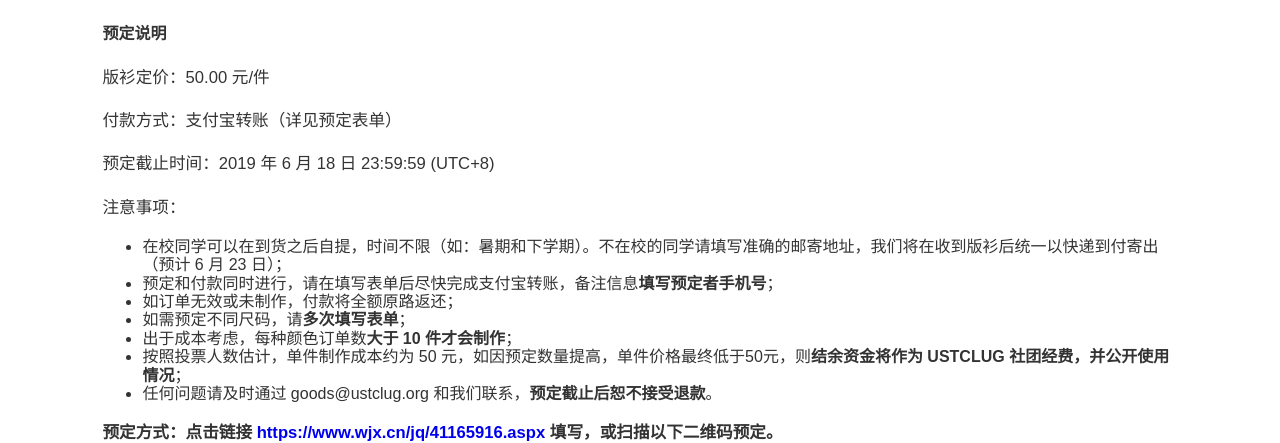
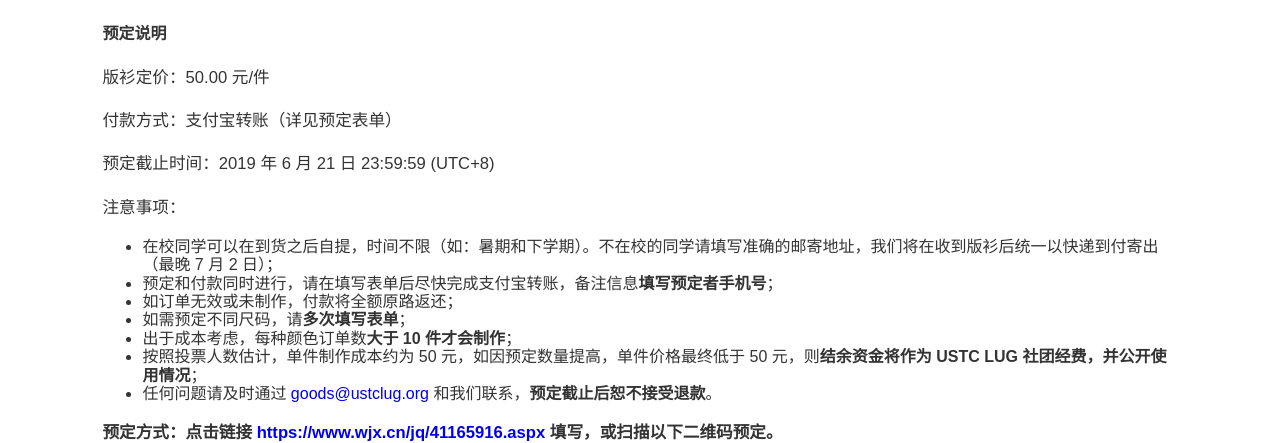
Before and after one commit to ustclug/news, a Jekyll site: the page built from _posts/2019-06-12-2019-bbs-linux-banshan-preorder-start.md, in a window 1280 px wide and 1400 px high, scrolled down 2927 px, cut to the strip 106-549 px from the top of the window. Built offline with Jekyll 4.4.1, drawn with Linux system fonts in a browser that asks for light colours; nearby versions of some CDN libraries; some of the changed lines change nothing that is shown; some of the changed text lies outside the part shown.

Commit message:
Update information on 2019 banshan

```diff
--- a/_posts/2019-06-12-2019-bbs-linux-banshan-preorder-start.md
+++ b/_posts/2019-06-12-2019-bbs-linux-banshan-preorder-start.md
@@ -10,6 +10,7 @@
 - LUG
 - 版衫
 ---
+
 经过版衫方案投票结果（[2019 Linux 板版衫候选方案公布与投票](https://mp.weixin.qq.com/s?__biz=MzAxMzU3Nzc4NA==&mid=2648663355&idx=1&sn=b45458c08d75d7abf7f97b5fd9ff7458&chksm=838bbe6cb4fc377a64af6ba116bac028f9c5b4bf8535b356f77cd4e1101f641a4e450ea76754&scene=21#wechat_redirect)），我们最终确定了 2019 Linux 版衫样式，并从即日起开始接受预定。
 
 经过统计，包括微信公众号、BBS 等渠道所有投票中，方案二 Style 1 以 25.7% 的票数位居第一，恭喜设计者陈同学，也非常感谢其他投稿的同学。
@@ -18,15 +19,15 @@
 
 黑色版：
 
-![黑色版](http://ftp.ustclug.org/%E7%89%88%E8%A1%AB/2019banshan/final/black.JPG)
+![黑色版](https://ftp.lug.ustc.edu.cn/%E7%89%88%E8%A1%AB/2019banshan/final/black.JPG)
 
 白色版：
 
-![白色版](http://ftp.ustclug.org/%E7%89%88%E8%A1%AB/2019banshan/final/white.jpg)
+![白色版](https://ftp.lug.ustc.edu.cn/%E7%89%88%E8%A1%AB/2019banshan/final/white.jpg)
 
 蓝色版：
 
-![蓝色版](http://ftp.ustclug.org/%E7%89%88%E8%A1%AB/2019banshan/final/blue.jpg)
+![蓝色版](https://ftp.lug.ustc.edu.cn/%E7%89%88%E8%A1%AB/2019banshan/final/blue.jpg)
 
 （前印花宽 19.4cm，高 25cm，距离领口 8cm；后印花宽 15cm，高 10.9cm，离领口 8cm）
 
@@ -36,23 +37,24 @@
 
 付款方式：支付宝转账（详见预定表单）
 
-预定截止时间：2019 年 6 月 18 日 23:59:59 (UTC+8)
+预定截止时间：2019 年 6 月 21 日 23:59:59 (UTC+8)
 
 注意事项：
-- 在校同学可以在到货之后自提，时间不限（如：暑期和下学期）。不在校的同学请填写准确的邮寄地址，我们将在收到版衫后统一以快递到付寄出（预计 6 月 23 日）；
+- 在校同学可以在到货之后自提，时间不限（如：暑期和下学期）。不在校的同学请填写准确的邮寄地址，我们将在收到版衫后统一以快递到付寄出（最晚 7 月 2 日）；
 - 预定和付款同时进行，请在填写表单后尽快完成支付宝转账，备注信息**填写预定者手机号**；
 - 如订单无效或未制作，付款将全额原路返还；
 - 如需预定不同尺码，请**多次填写表单**；
 - 出于成本考虑，每种颜色订单数**大于 10 件才会制作**；
-- 按照投票人数估计，单件制作成本约为 50 元，如因预定数量提高，单件价格最终低于50元，则**结余资金将作为 USTCLUG 社团经费，并公开使用情况**；
-- 任何问题请及时通过 goods@ustclug.org 和我们联系，**预定截止后恕不接受退款**。
+- 按照投票人数估计，单件制作成本约为 50 元，如因预定数量提高，单件价格最终低于 50 元，则**结余资金将作为 USTC LUG 社团经费，并公开使用情况**；
+- 任何问题请及时通过 [goods@ustclug.org](mailto:goods@ustclug.org) 和我们联系，**预定截止后恕不接受退款**。
 
 **预定方式：点击链接 [https://www.wjx.cn/jq/41165916.aspx](https://www.wjx.cn/jq/41165916.aspx) 填写，或扫描以下二维码预定。**
 
-<img src="http://ftp.ustclug.org/%E7%89%88%E8%A1%AB/2019banshan/final/book.jpg" alt="表单二维码" style="width: unset;">
+<img src="https://ftp.lug.ustc.edu.cn/%E7%89%88%E8%A1%AB/2019banshan/final/book.jpg" alt="表单二维码" style="width: unset; margin: unset auto;">
 
-如有其他问题欢迎邮件联系
-联系邮箱：[goods@ustclug.org](mailto:goods@ustclug.org)
+**更新：**预定截止时间已由 6 月 18 日周二延至 6 月 21 日周五，发货时间也相应推迟；如果需要更改收货地址或有其他问题，请通过邮件联系我们：[goods@ustclug.org](mailto:goods@ustclug.org)
+
+<!-- SEPARATOR -->
 
 附 1：投票结果
 
@@ -70,4 +72,4 @@
 |2015             | 1   | 0.4%  |
 
 附 2: 尺码规格
-![尺码规格](http://ftp.ustclug.org/%E7%89%88%E8%A1%AB/2019banshan/final/size.jpg)
+![尺码规格](https://ftp.lug.ustc.edu.cn/%E7%89%88%E8%A1%AB/2019banshan/final/size.jpg)
```
